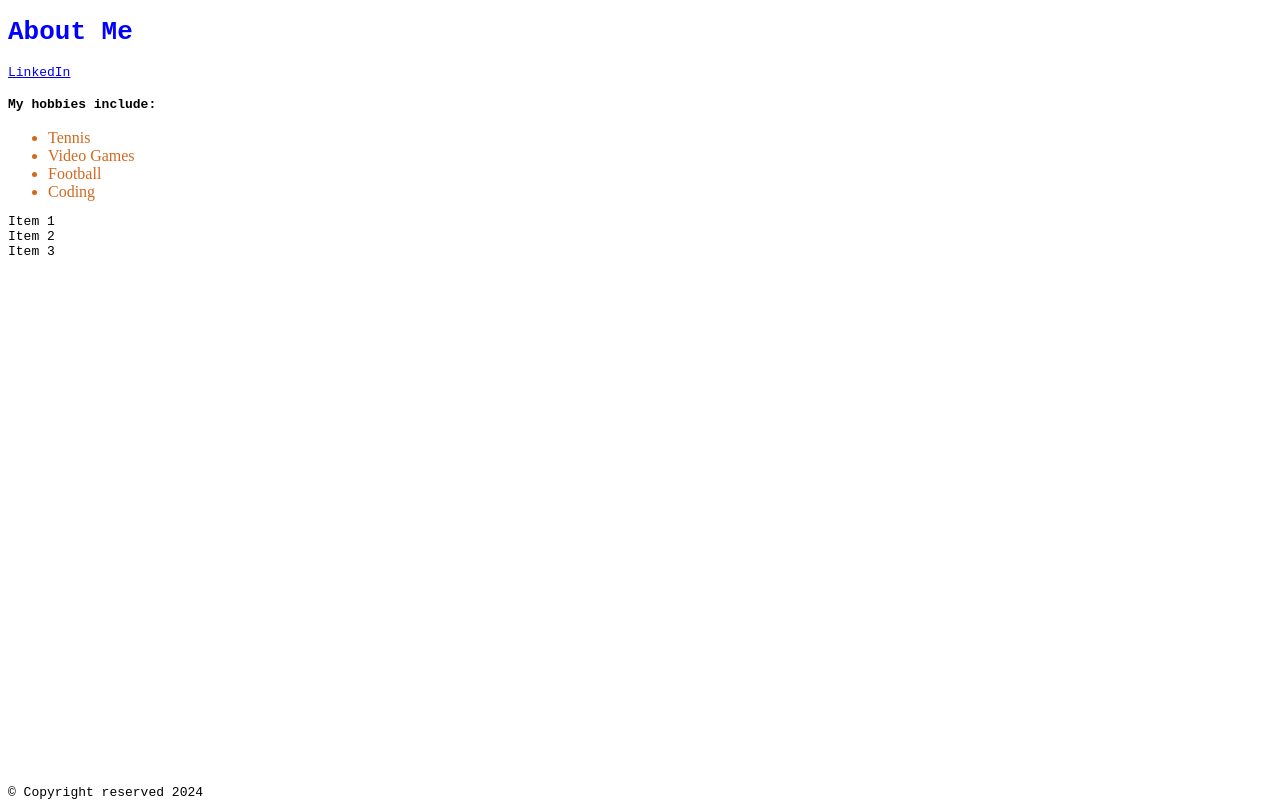
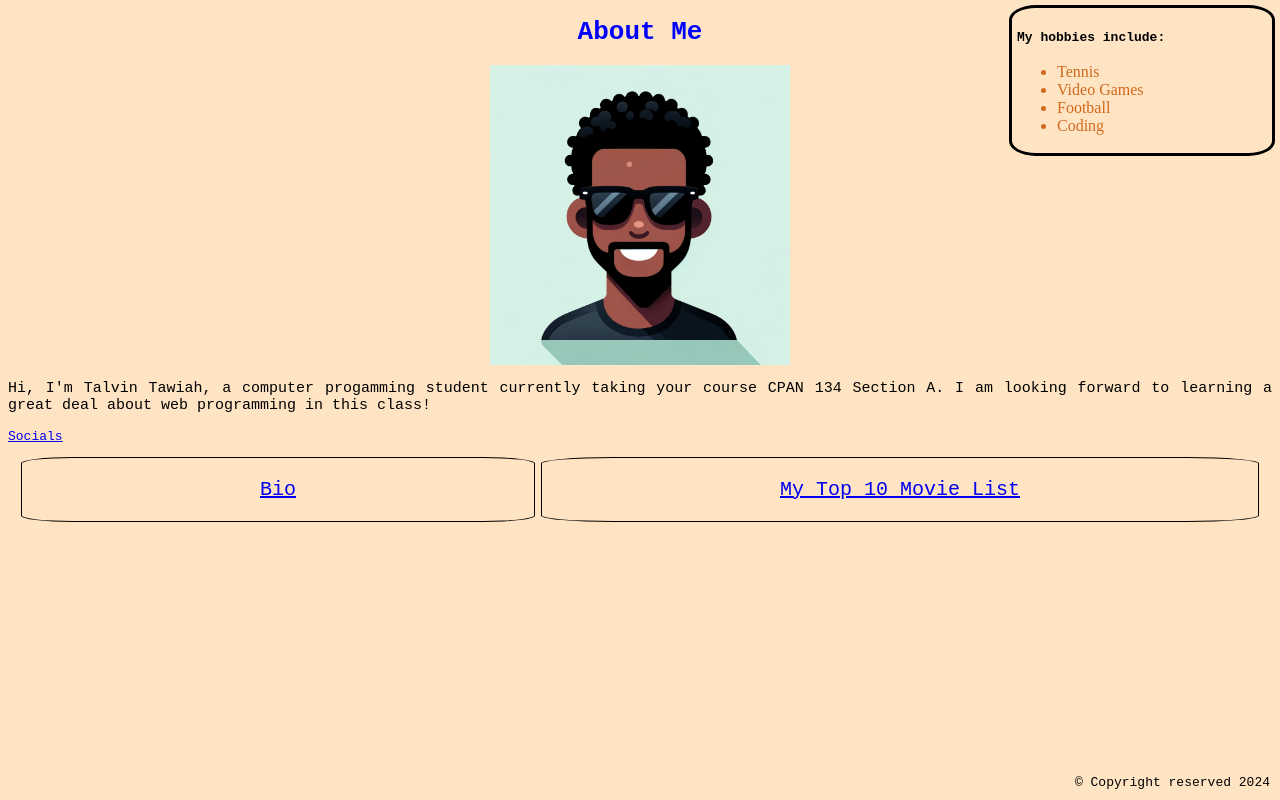
Before and after one commit to talvintawiahSectionA/Lab2, a plain HTML site: page index.html in a window 1280 px wide. Drawn offline with Linux system fonts and the light colour scheme.

Commit message:
final improvements

```diff
--- a/index.html
+++ b/index.html
@@ -1,35 +1,44 @@
 <!DOCTYPE html>
 <html>
   <head>
-        <link rel="stylesheet" href="styles.css">
+    <link rel="stylesheet" href="styles.css" />
     <body>
       <header>
         <h1>About Me</h1>
       </header>
+      <img src="teetee.png" alt="Profile Pic" class="profile-pic" />
+      <main>
+        <section class="intro">
+          <p>
+            Hi, I'm Talvin Tawiah, a computer progamming student currently
+            taking your course CPAN 134 Section A. I am looking forward to
+            learning a great deal about web programming in this class!
+          </p>
+        </section>
+
         <nav>
-                <a href ="https://www.linkedin.com/in/talvin-tawiah-7934001a1/">LinkedIn</a>
+          <a href="https://www.instagram.com/tristantawiah/">Socials</a>
         </nav>
-           <main>
-            <h4>
-                My hobbies include:
-            </h4>
+        <aside class="hobbies">
+          <h4>My hobbies include:</h4>
+
           <ul>
             <li class="list">Tennis</li>
             <li class="list">Video Games</li>
             <li class="list">Football</li>
             <li class="list">Coding</li>
           </ul>
+        </aside>
       </main>
 
       <div class="flex-container">
-            <div class="flex-item">Item 1</div>
-            <div class="flex-item">Item 2</div>
-            <div class="flex-item">Item 3</div>
+        <div class="flex-item"><a href="bio.html">Bio</a></div>
+        <div class="flex-item">
+          <a href="movies.html">My Top 10 Movie List</a>
+        </div>
       </div>
 
-            <footer>
-                &copy; Copyright reserved 2024
-            </footer>
+      <footer>&copy; Copyright reserved 2024</footer>
     </body>
   </head>
 </html>
--- a/styles.css
+++ b/styles.css
@@ -1,18 +1,66 @@
-*{
-    font-family:  monospace;
+* {
+  font-family: monospace;
 }
 
-h1{
+header {
   color: blue;
+  text-align: center;
+}
+body {
+  background-color: bisque;
+}
+main {
+  text-align: justify;
 }
 
-.list{
+.list {
   font-weight: 200;
-    font-family: 'Times New Roman';
+  font-family: "Times New Roman";
   color: chocolate;
+}
+.profile-pic {
+  display: block;
+  width: 300px;
+  height: auto;
+  margin-left: auto;
+  margin-right: auto;
+}
+.intro {
+  font-size: 15px;
 }
 
 footer {
   position: fixed;
   bottom: 0;
+  right: 0;
+  text-align: justify;
+  padding: 10px;
 }
+
+.flex-container {
+  display: flex;
+  justify-content: space-around;
+  align-items: center;
+  padding: 10px;
+}
+
+.flex-item {
+  border: 1px solid;
+  padding: 20px;
+  margin: 3px;
+  font-size: 20px;
+  text-align: center;
+  flex-grow: 1;
+  border-radius: 10%;
+}
+
+.hobbies {
+  position: absolute;
+  right: 0;
+  top: 0;
+  width: 250px;
+  border: 3px solid;
+  padding: 5px;
+  margin: 5px;
+  border-radius: 10%;
+}
```
Lines whose indentation alone changed are shown as unchanged.
